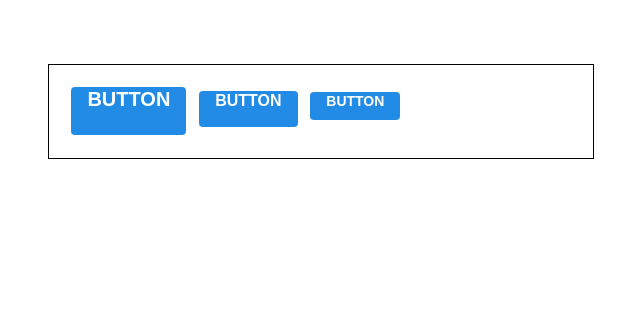
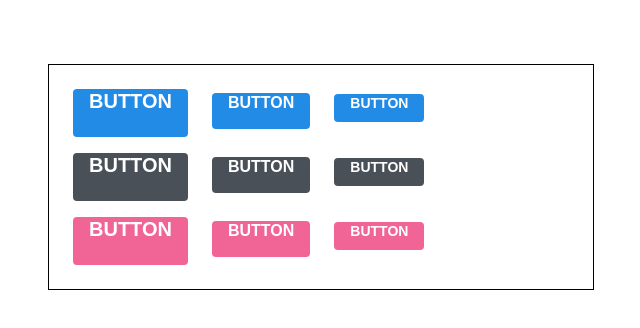
Before and after one commit to JeongTaehwan/React-Styling-with-SCSS, a React (Create React App) app: page / in a window 1280 px wide. Shown: the top 328 px of the page, without its empty margins (319-959 px from the left). Built offline with nearby package versions, Linux system fonts and the light colour scheme.

Commit message:
[ADD] color props
[ADD] color props

```diff
--- a/src/App.js
+++ b/src/App.js
@@ -10,6 +10,24 @@
         <Btn1>BUTTON</Btn1>
         <Btn1 size="small">BUTTON</Btn1>
       </div>
+      <div className="buttons">
+        <Btn1 size="large" color="gray">
+          BUTTON
+      </Btn1>
+        <Btn1 color="gray">BUTTON</Btn1>
+        <Btn1 size="small" color="gray">
+          BUTTON
+      </Btn1>
+      </div>
+      <div className="buttons">
+        <Btn1 size="large" color="pink">
+          BUTTON
+      </Btn1>
+        <Btn1 color="pink">BUTTON</Btn1>
+        <Btn1 size="small" color="pink">
+          BUTTON
+      </Btn1>
+      </div>
     </div>
   );
 }
--- a/src/components/Btn1.js
+++ b/src/components/Btn1.js
@@ -2,14 +2,15 @@
 import className from 'classnames';
 import './Btn1.scss';
 
-function Btn1({ children, size }) {
+function Btn1({ children, size, color }) {
     return (
-        <button className={className('Button', size)}>{children}</button>
+        <button className={className('Button', size, color)}>{children}</button>
     );
 }
 
 Btn1.defaultProps = {
-    size: 'medium'
+    size: 'medium',
+    color: 'blue'
 };
 
 export default Btn1;
--- a/src/components/Btn1.scss
+++ b/src/components/Btn1.scss
@@ -1,4 +1,16 @@
 $blue: #228be6;
+$gray: #495057;
+$pink: #f06595;
+
+@mixin button-color($color) {
+  background: $color;
+  &:hover {
+    background: lighten($color, 10%);
+  }
+  &:active {
+    background: darken($color, 10%);
+  }
+}
 
 .Button {
   display: inline-flex;
@@ -8,8 +20,7 @@
   border-radius: 4px;
   border: none;
   cursor: pointer;
-  margin: 0.4rem;
-
+  margin: 0.5rem;
   // 사이즈 관리
   &.large {
     height: 3rem;
@@ -32,12 +43,20 @@
     padding-right: 1rem;
   }
 
-  background: $blue;
-  &:hover {
-    background: lighten($blue, 10%);
+  // 색상 관리
+  &.blue {
+    @include button-color($blue);
   }
 
-  &:active {
-    background: darken($blue, 10%);
+  &.gray {
+    @include button-color($gray);
+  }
+
+  &.pink {
+    @include button-color($pink);
+  }
+
+  & + & {
+    margin-left: 1rem;
   }
 }
```
